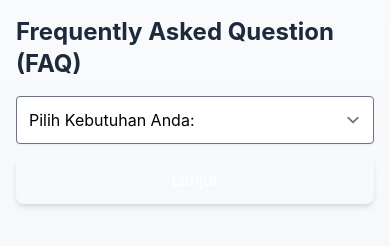
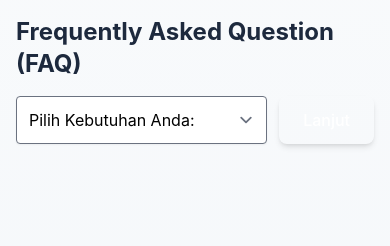
Before and after one commit to alwanyassin/widget-selection, a plain HTML site: page index.html in a window 390 px wide. Drawn offline with nearby package versions, Linux system fonts and the light colour scheme.

Commit message:
update tampilan button jadi sejajar

```diff
--- a/index.html
+++ b/index.html
@@ -11,7 +11,7 @@
             <div class="max-w-6xl mx-auto">
                 <div class="mb-8">
                     <h1 class="text-2xl md:text-3xl font-bold text-slate-800 mb-4">Frequently Asked Question (FAQ)</h1>
-                    <div class="flex flex-col sm:flex-row gap-3">
+                    <div class="flex flex-row gap-3">
                         <div class="relative flex-1">
                             <select id="dynamic-select" class="w-full bg-white border-slate-200 shadow-sm h-12 pl-4 pr-8 rounded-lg">
                                 <option value="">Pilih Kebutuhan Anda:</option>
```
